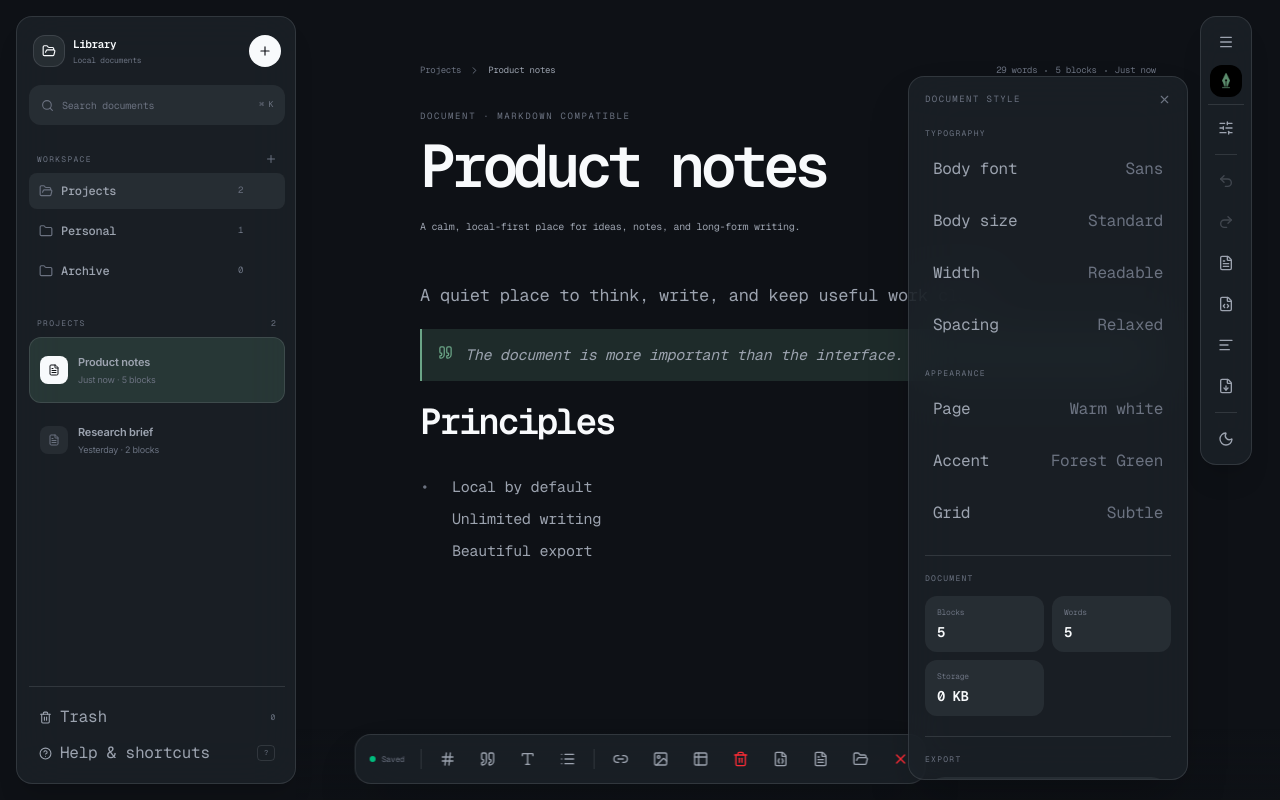
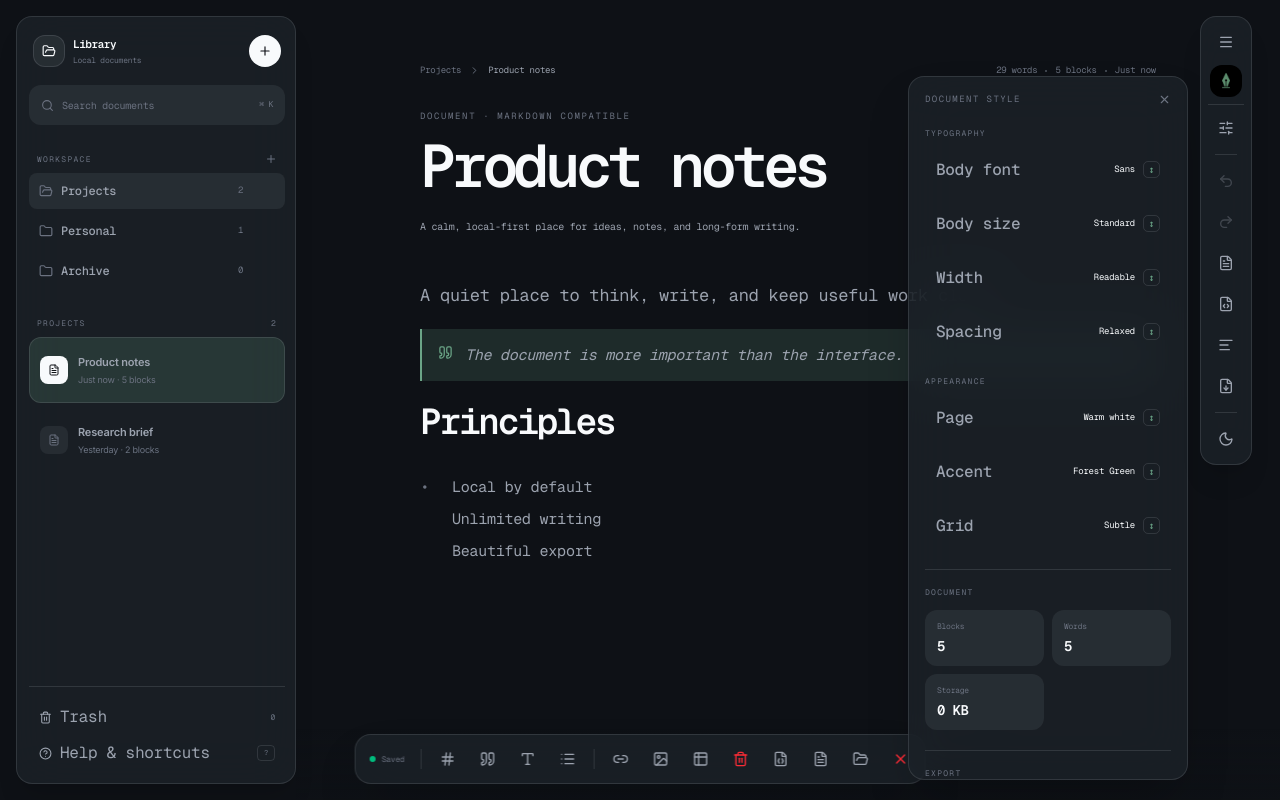
Before and after one commit to Appaxaap/grapho, a Next.js app: page /app in a window 1280 px wide. Both pictures are taken after a click on the button 1226 px from the left and 128 px from the top of the page. Built offline with nearby package versions, Linux system fonts and the light colour scheme.

Commit message:
fix: clarify document style controls

```diff
--- a/grapho-ui/features/workspace/GraphoShell.tsx
+++ b/grapho-ui/features/workspace/GraphoShell.tsx
@@ -1231,5 +1231,5 @@ function InfoStat({ label, value }: { label: string; value: string }) {
 
 
 function StyleOption({ label, value, onClick }: { label: string; value: string; onClick: () => void }) {
-  return <button type="button" onClick={onClick} className="mt-2 flex w-full items-center justify-between rounded-lg px-2 py-2.5 text-left text-[9px] hover:bg-[var(--grapho-control)]"><span className="text-[var(--grapho-muted)]">{label}</span><span className="text-[var(--grapho-faint)]">{value}</span></button>;
+  return <button type="button" onClick={onClick} className="grapho-style-option mt-2 flex w-full items-center justify-between rounded-lg border border-transparent px-2.5 py-2.5 text-left text-[9px] hover:bg-[var(--grapho-control)]"><span className="grapho-style-option-label text-[var(--grapho-muted)]">{label}</span><span className="grapho-style-option-value flex items-center gap-2 text-[var(--grapho-foreground)]"><span>{value}</span><span className="grapho-style-option-arrow" aria-hidden="true">↕</span></span></button>;
 }
--- a/grapho-ui/styles/grapho.css
+++ b/grapho-ui/styles/grapho.css
@@ -184,6 +184,14 @@
 .grapho-app-toolbar > span { width: 22px; height: 1px; margin: 3px 0 !important; }
 /* Keep the document-style surface clear of the vertical workspace rail. */
 .grapho-style-panel { right: 92px !important; top: 76px !important; }
+.grapho-style-option { cursor: pointer; transition: background-color 140ms ease, border-color 140ms ease, color 140ms ease, transform 140ms ease; }
+.grapho-style-option:hover { border-color: var(--grapho-border); background: var(--grapho-control-hover) !important; }
+.grapho-style-option:active { transform: scale(.985); }
+.grapho-style-option:focus-visible { outline: 2px solid var(--grapho-accent); outline-offset: 2px; }
+.grapho-style-option-label { font-weight: 500; }
+.grapho-style-option-value { font-size: 9px; }
+.grapho-style-option-arrow { display: grid; width: 17px; height: 17px; place-items: center; border: 1px solid var(--grapho-border); border-radius: 5px; color: var(--grapho-accent); font-size: 10px; line-height: 1; }
+@media (prefers-reduced-motion: reduce) { .grapho-style-option { transition: none; } }
 @media (max-width: 700px) { .grapho-style-panel { top: auto !important; right: 14px !important; bottom: 78px !important; left: 14px; width: auto !important; max-height: calc(100vh - 150px); } }
 .grapho-document-stats { color: var(--grapho-faint); font-size: 9px; white-space: nowrap; }
 .grapho-document-stats i { width: 2px; height: 2px; border-radius: 50%; background: currentColor; opacity: .7; }
```
